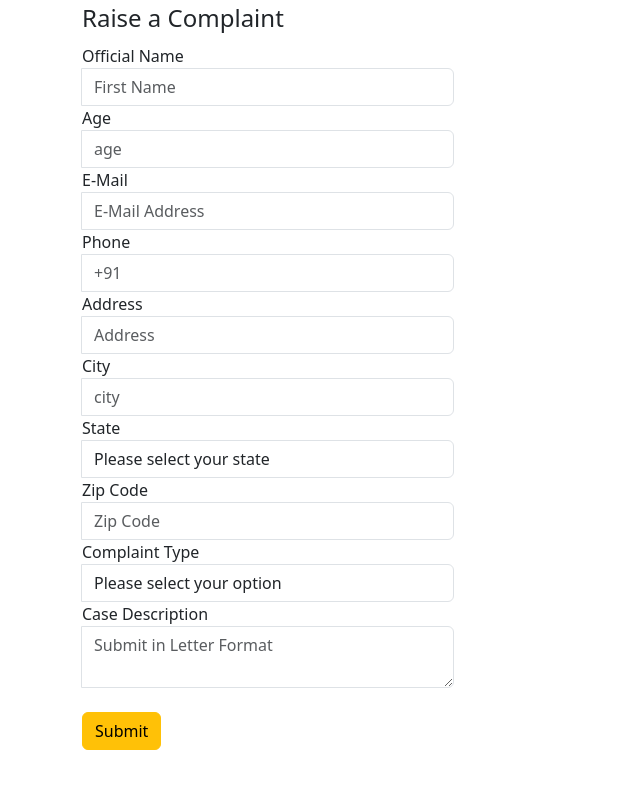
After one commit to thwahirpv/mappa, a Django app: template templates/account/form.html in a window 1280 px wide. The commit adds this page. Shown: the whole page, without its empty margins (0-640 px from the left). Run offline with Django 5.2, Linux system fonts and the light colour scheme; the template is opened without the code that fills it, so the values that code supplies are empty.

Commit message:
form added

```diff
--- /dev/null
+++ b/static/css/form.css
@@ -0,0 +1 @@
+#success_message{ display: none;}
--- /dev/null
+++ b/templates/account/form.html
@@ -0,0 +1,201 @@
+{% extends "index.html" %}
+{% load static %}
+
+{% block css_link %}
+<link rel="stylesheet" href="{% static 'css/form.css' %}">
+{% endblock %}
+
+{% block title %}
+Form
+{% endblock %}
+
+
+{% block content %}
+
+<div class="container">
+
+    <form class="well form-horizontal" action=" " method="post"  id="contact_form">
+<fieldset>
+
+<!-- Form Name -->
+<legend>Raise a Complaint</legend>
+
+<!-- Text input-->
+
+<div class="form-group">
+  <label class="col-md-4 control-label">Official Name</label>
+  <div class="col-md-4 inputGroupContainer">
+  <div class="input-group">
+  <span class="input-group-addon"><i class="glyphicon glyphicon-user"></i></span>
+  <input  name="first_name" placeholder="First Name" class="form-control"  type="text">
+    </div>
+  </div>
+</div>
+
+<!-- Text input-->
+
+<div class="form-group">
+  <label class="col-md-4 control-label" >Age</label>
+    <div class="col-md-4 inputGroupContainer">
+    <div class="input-group">
+  <span class="input-group-addon"><i class="glyphicon glyphicon-user"></i></span>
+  <input name="age" placeholder="age" class="form-control"  type="text">
+    </div>
+  </div>
+</div>
+
+<!-- Text input-->
+       <div class="form-group">
+  <label class="col-md-4 control-label">E-Mail</label>
+    <div class="col-md-4 inputGroupContainer">
+    <div class="input-group">
+        <span class="input-group-addon"><i class="glyphicon glyphicon-envelope"></i></span>
+  <input name="email" placeholder="E-Mail Address" class="form-control"  type="text">
+    </div>
+  </div>
+</div>
+
+
+<!-- Text input-->
+
+<div class="form-group">
+  <label class="col-md-4 control-label">Phone </label>
+    <div class="col-md-4 inputGroupContainer">
+    <div class="input-group">
+        <span class="input-group-addon"><i class="glyphicon glyphicon-earphone"></i></span>
+  <input name="phone" placeholder="+91" class="form-control" type="text">
+    </div>
+  </div>
+</div>
+
+<!-- Text input-->
+
+<div class="form-group">
+  <label class="col-md-4 control-label">Address</label>
+    <div class="col-md-4 inputGroupContainer">
+    <div class="input-group">
+        <span class="input-group-addon"><i class="glyphicon glyphicon-home"></i></span>
+  <input name="address" placeholder="Address" class="form-control" type="text">
+    </div>
+  </div>
+</div>
+
+<!-- Text input-->
+
+<div class="form-group">
+  <label class="col-md-4 control-label">City</label>
+    <div class="col-md-4 inputGroupContainer">
+    <div class="input-group">
+        <span class="input-group-addon"><i class="glyphicon glyphicon-home"></i></span>
+  <input name="city" placeholder="city" class="form-control"  type="text">
+    </div>
+  </div>
+</div>
+
+<!-- Select Basic -->
+
+<div class="form-group">
+  <label class="col-md-4 control-label">State</label>
+    <div class="col-md-4 selectContainer">
+    <div class="input-group">
+        <span class="input-group-addon"><i class="glyphicon glyphicon-list"></i></span>
+    <select name="state" class="form-control selectpicker" >
+      <option value=" " >Please select your state</option>
+      <option value="">Andhra Pradesh</option>
+      <option value="">Arunachal Pradesh</option>
+      <option value="">Assam</option>
+      <option value="">Bihar</option>
+      <option value="">Chhattisgarh</option>
+      <option value="">Goa</option>
+      <option value="">Gujarat</option>
+      <option value="">Haryana</option>
+      <option value=""> Himachal Pradesh</option>
+      <option value="">Jharkhand</option>
+      <option value="">Karnataka</option>
+      <option value="">Kerala</option>
+      <option value="">Madhya Pradesh</option>
+      <option value="">Maharashtra</option>
+      <option value="">Manipur</option>
+      <option value=""> Meghalaya</option>
+      <option value="">Mizoram</option>
+      <option value="">Nagaland</option>
+      <option value="">Odisha</option>
+      <option value="">Punjab</option>
+      <option value=""> Rajasthan</option>
+      <option value="">Sikkim</option>
+      <option value="">Tamil Nadu</option>
+      <option value="">Telangana</option>
+      <option value="">Tripura</option>
+      <option value="">Uttar Pradesh</option>
+      <option value="">Uttarakhand</option>
+      <option value="">West Bengal</option>
+
+    </select>
+  </div>
+</div>
+</div>
+
+<!-- Text input-->
+
+<div class="form-group">
+  <label class="col-md-4 control-label">Zip Code</label>
+    <div class="col-md-4 inputGroupContainer">
+    <div class="input-group">
+        <span class="input-group-addon"><i class="glyphicon glyphicon-home"></i></span>
+  <input name="zip" placeholder="Zip Code" class="form-control"  type="text">
+    </div>
+</div>
+</div>
+
+
+<!-- type of complaint -->
+<div class="form-group">
+    <label class="col-md-4 control-label">Complaint Type</label>
+      <div class="col-md-4 selectContainer">
+      <div class="input-group">
+          <span class="input-group-addon"><i class="glyphicon glyphicon-list"></i></span>
+      <select name="state" class="form-control selectpicker" >
+        <option value=" " >Please select your option</option>
+        <option value="">Gender Based Violence</option>
+        <option value="">Discrimination</option>
+        <option value="">Sexual Harrasment</option>
+        <option value="">Reproductive Rights</option>
+        <option value="">Family Law Matters</option>
+        <option value="">Trafficking</option>
+        <option value="">Online Harrrasment</option>
+        <option value="">Privacy Violation</option>
+        <option value=""> Threats and Hate crimes</option>
+
+      </select>
+    </div>
+  </div>
+  </div>
+
+
+<!-- Text area -->
+
+<div class="form-group">
+  <label class="col-md-4 control-label">Case Description</label>
+    <div class="col-md-4 inputGroupContainer">
+    <div class="input-group">
+        <span class="input-group-addon"><i class="glyphicon glyphicon-pencil"></i></span>
+            <textarea class="form-control" name="comment" placeholder="Submit in Letter Format"></textarea>
+  </div>
+  </div>
+</div>
+
+<!-- Success message -->
+<div class="alert alert-success" role="alert" id="success_message">Success <i class="glyphicon glyphicon-thumbs-up"></i> Thanks for contacting us, Your complaint have been Registered.</div>
+
+<!-- Button -->
+<div class="form-group">
+  <label class="col-md-4 control-label"></label>
+  <div class="col-md-4">
+    <button type="submit" class="btn btn-warning" >Submit <span class="glyphicon glyphicon-send"></span></button>
+  </div>
+</div>
+
+</fieldset>
+</form>
+</div>
+{% endblock %}
--- a/templates/account/login.html
+++ b/templates/account/login.html
@@ -2,7 +2,7 @@
 {% load static %}
 
 {% block css_link %}
-<!-- <link rel="stylesheet" href="{% static 'css/demo.css' %}"> -->
+<link rel="stylesheet" href="{% static 'css/demo.css' %}">
 {% endblock %}
 
 {% block title %}
--- a/templates/index.html
+++ b/templates/index.html
@@ -9,6 +9,8 @@
     <title>{% block title %} {% endblock %}</title>
     <!-- bootstrap CDN -->
     <link rel="stylesheet" href="	https://cdn.jsdelivr.net/npm/bootstrap@5.3.3/dist/css/bootstrap.min.css">
+  <!-- form -->
+  <link rel="stylesheet" href="	https://cdn.jsdelivr.net/npm/bootstrap@5.3.3/dist/css/bootstrap.min.css">
 
     <!-- script CDN -->
 </head>
```
